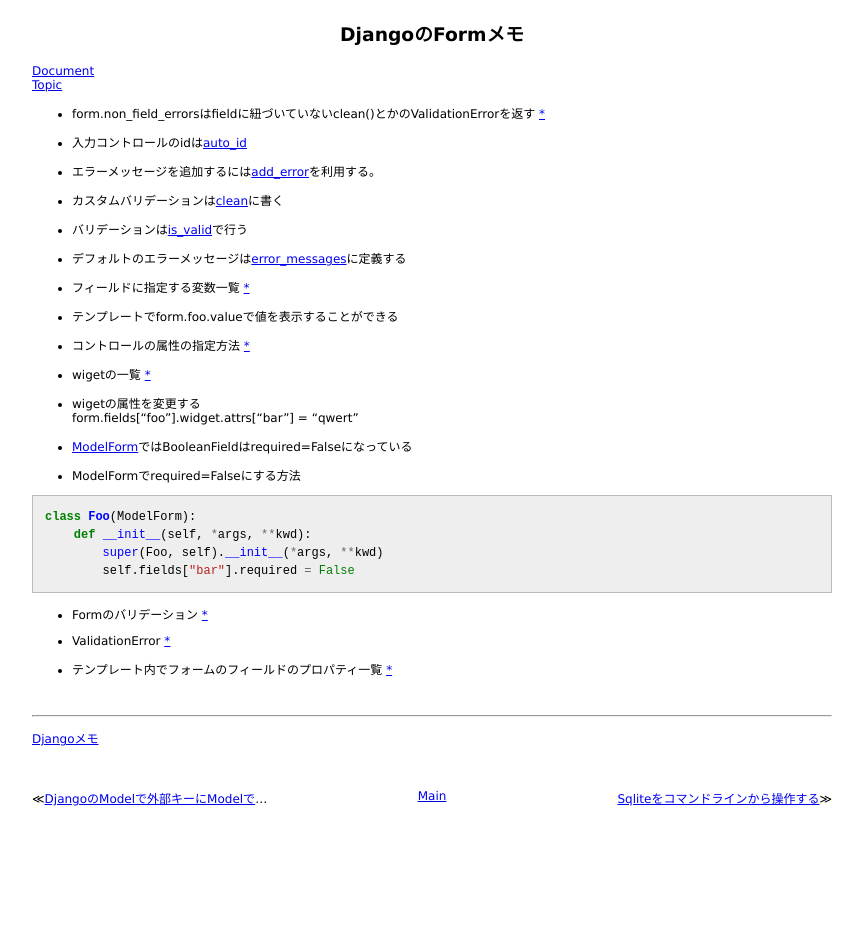
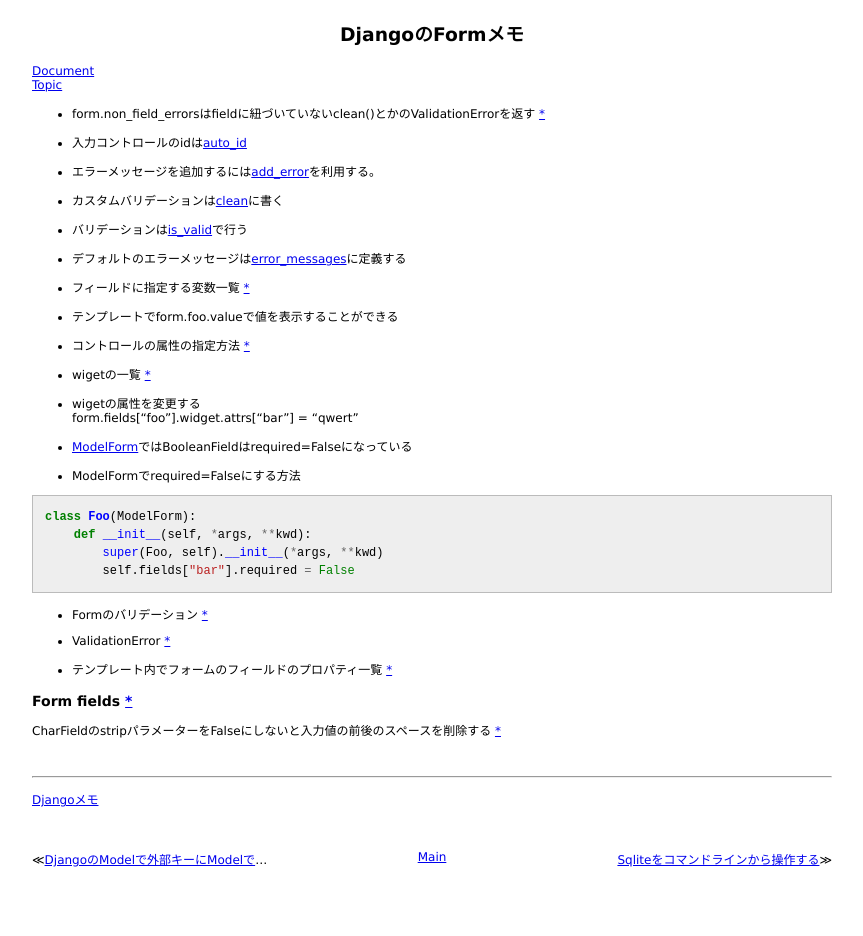
Before and after one commit to 38elements/38elements.github.com, a Jekyll site: the page built from _posts/2014-12-02-django-forms.md, in a window 1280 px wide. Shown: the whole page, without its empty margins (208-1071 px from the left). Built offline with Jekyll 4.4.1, drawn with Linux system fonts in a browser that asks for light colours; before the commit the page ends 900 px from its top, so only the background shows below that.

Commit message:
Update 2014-12-02-django-forms.md

```diff
--- a/_posts/2014-12-02-django-forms.md
+++ b/_posts/2014-12-02-django-forms.md
@@ -44,6 +44,9 @@ class Foo(ModelForm):
 
 * テンプレート内でフォームのフィールドのプロパティ一覧 [\*](https://docs.djangoproject.com/ja/stable/topics/forms/#looping-over-the-form-s-fields)
 
+### Form fields [\*](https://docs.djangoproject.com/en/stable/ref/forms/fields/)
+CharFieldのstripパラメーターをFalseにしないと入力値の前後のスペースを削除する [\*](https://docs.djangoproject.com/en/1.9/ref/forms/fields/#django.forms.CharField.strip)
+
 
 <br/>
 <hr/>
```
